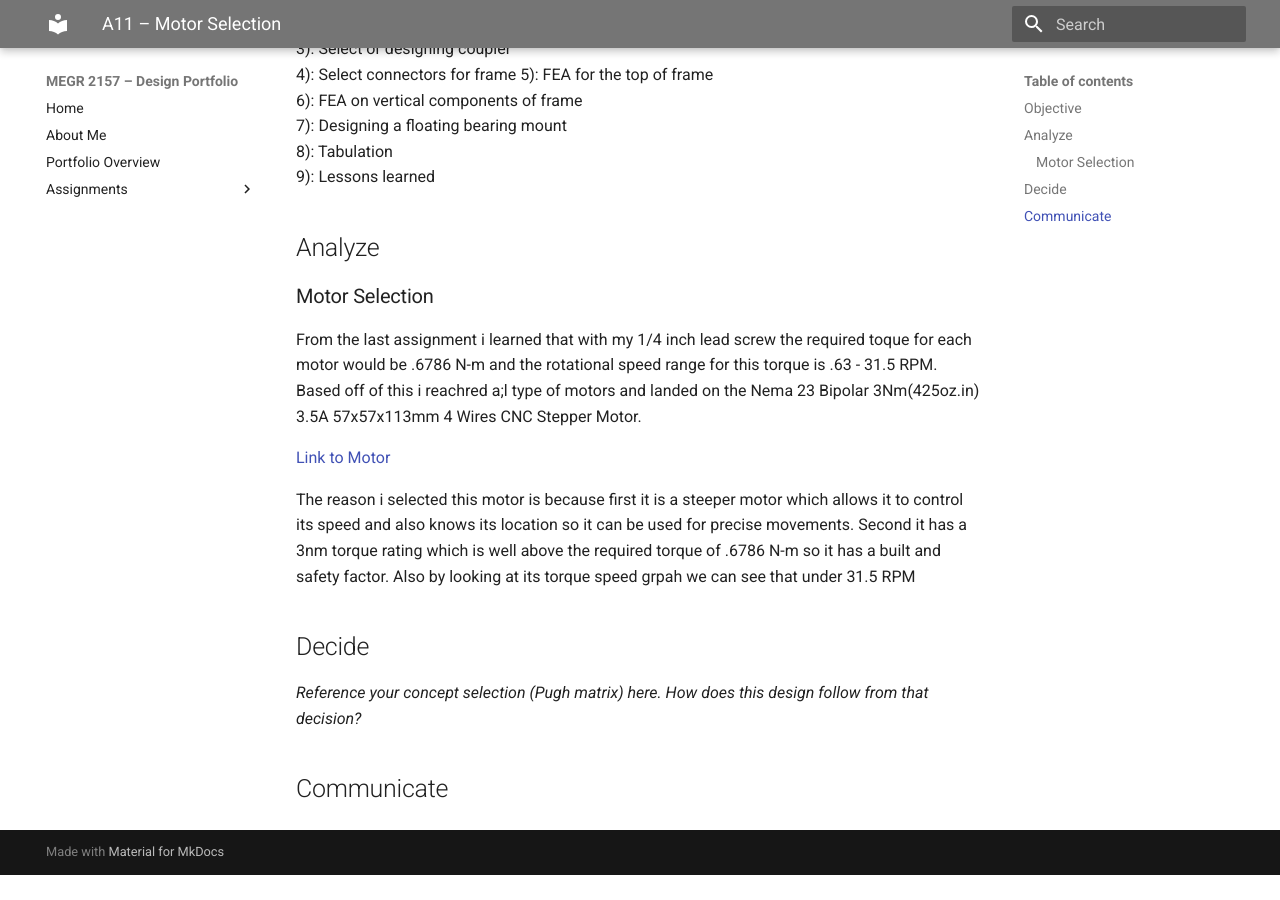
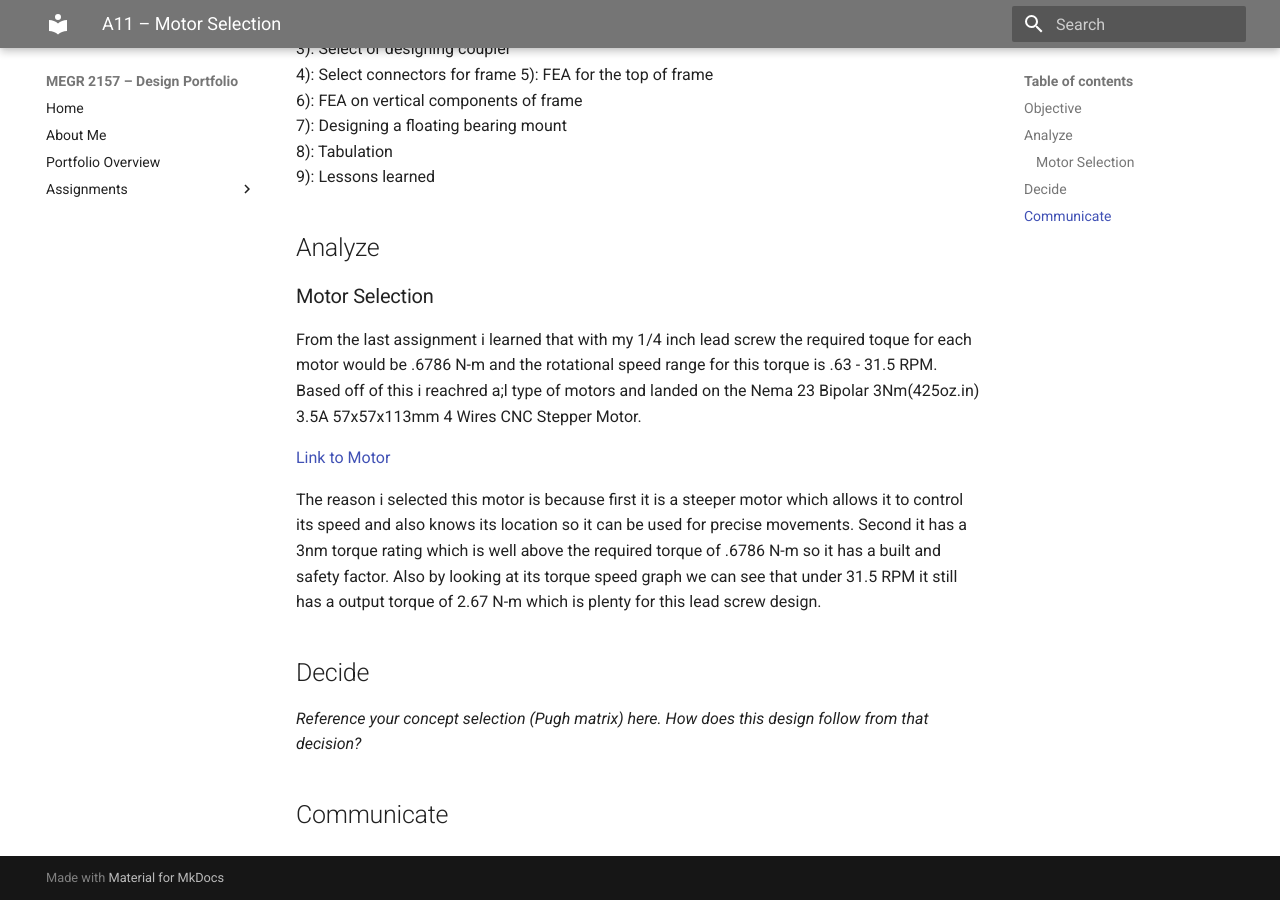
Before and after one commit to jadelma5/megr2156-portfolio, an MkDocs documentation site: the page built from docs/assignments/a11/index.md, in a window 1280 px wide and 900 px high, scrolled down 559 px. Built offline with MkDocs 1.6.1 and Material for MkDocs 9.7.7, drawn with Linux system fonts in a browser that asks for light colours; before the commit the page ends 1434 px from its top, so only the background shows below that.

Commit message:
Fix typos and enhance motor selection rationale
Corrected typos and improved clarity in motor selection explanation.

```diff
--- a/docs/assignments/a11/index.md
+++ b/docs/assignments/a11/index.md
@@ -28,7 +28,7 @@ From the last assignment i learned that with my 1/4 inch lead screw the required
 
 [Link to Motor](https://www.omc-stepperonline.com/nema-23-bipolar-3nm-425oz-in-3-5a-57x57x114mm-4-wires-cnc-stepper-motor-23hs45-3504s)
 
-The reason i selected this motor is because first it is a steeper motor which allows it to control its speed and also knows its location so it can be used for precise movements. Second it has a 3nm torque rating which is well above the required torque of .6786 N-m so it has a built and safety factor. Also by looking at its torque speed grpah we can see that under 31.5 RPM
+The reason i selected this motor is because first it is a steeper motor which allows it to control its speed and also knows its location so it can be used for precise movements. Second it has a 3nm torque rating which is well above the required torque of .6786 N-m so it has a built and safety factor. Also by looking at its torque speed graph we can see that under 31.5 RPM it still has a output torque of 2.67 N-m which is plenty for this lead screw design.
 
 ## Decide
 _Reference your concept selection (Pugh matrix) here. How does this design follow from that decision?_
```
